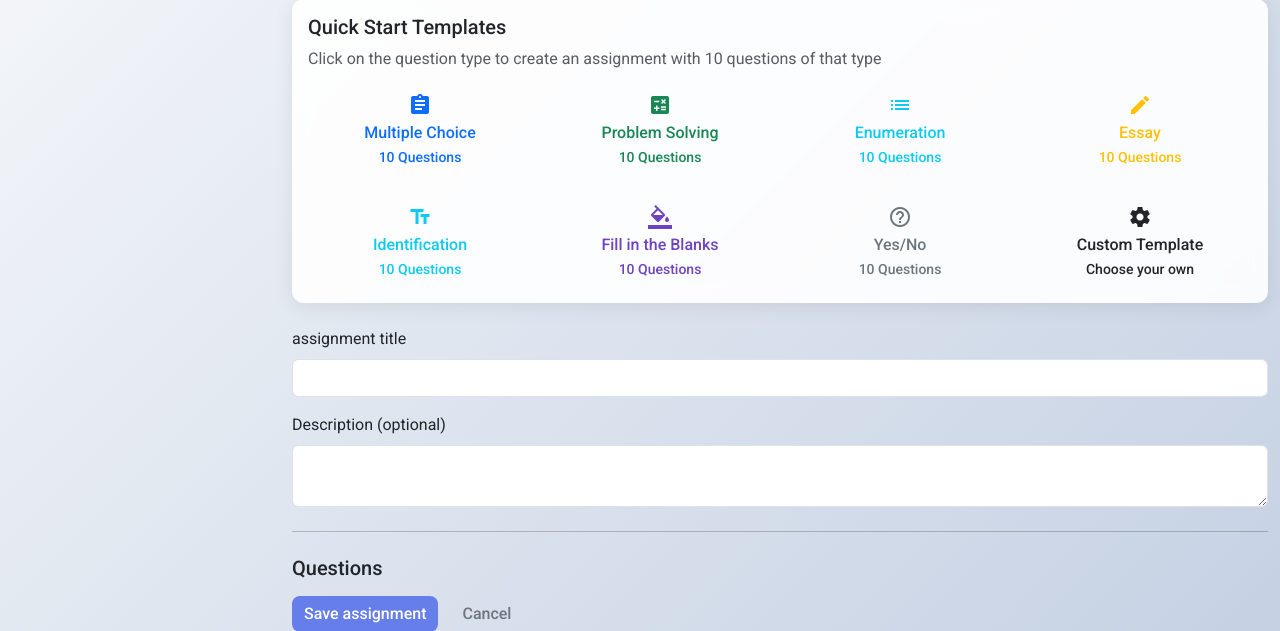
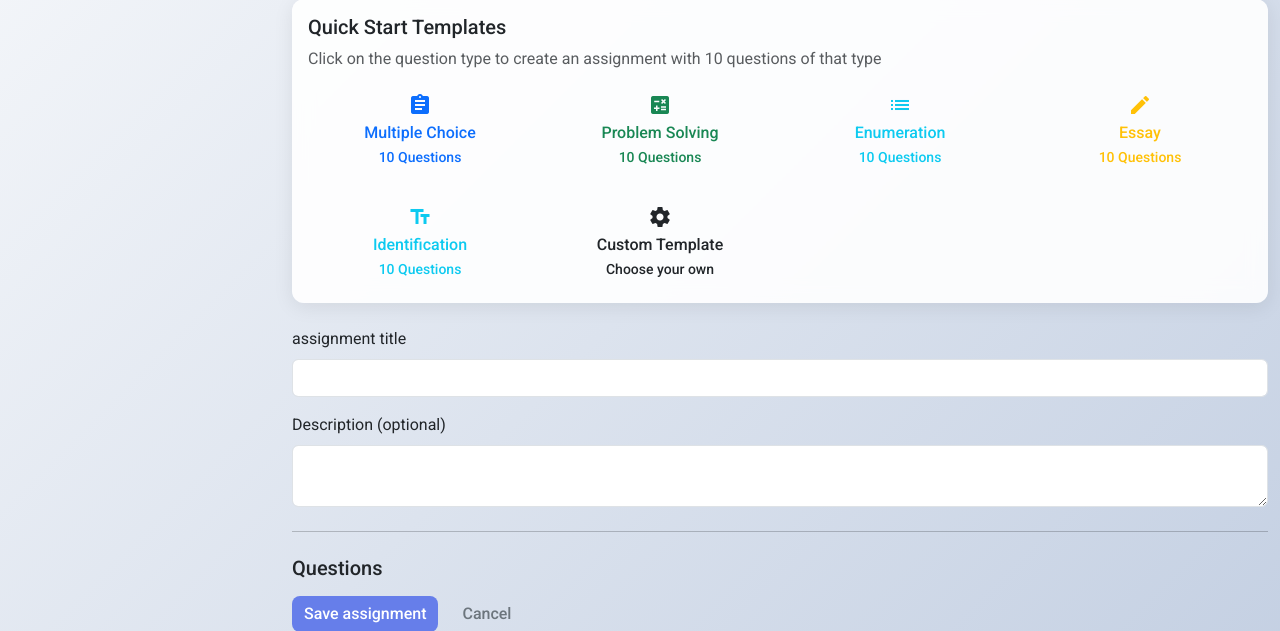
Before and after one commit to aldrinivanmiole-cell/CapstoneProject, a Flask app: page /create_assignment/1 in a window 1280 px wide. Shown: the part 134-765 px from the top of the page. Run offline with Flask 3, Linux system fonts and the light colour scheme; the visitor is signed in with stand-in values (Sample User, id 1); tables that the repository leaves empty hold one stand-in row (values such as "Sample post").

Commit message:
CRITICAL FIX: Assignment creation functionality - removed unsupported question types, fixed data format, enhanced error handling

```diff
--- a/app.py
+++ b/app.py
@@ -2375,12 +2375,15 @@ def create_assignment(class_id):
 
     db = SessionLocal()
     try:
+        print(f"Creating assignment for class {class_id}")
+
         # Ensure class belongs to current teacher, or allow admin
         if session.get("admin_id"):
             class_ = db.query(Class).filter_by(id=class_id).first()
         else:
             class_ = db.query(Class).filter_by(id=class_id, teacher_id=session["teacher_id"]).first()
         if not class_:
+            print(f"Class {class_id} not found")
             flash("Class not found", "danger")
             # Admin returns to assignments list for this class
             if session.get("admin_id"):
@@ -2388,31 +2391,41 @@ def create_assignment(class_id):
             return redirect(url_for("index"))
 
         if request.method == "POST":
+            print("Processing POST request for assignment creation")
             title = request.form.get("title", "").strip()
             description = request.form.get("description", "").strip()
             questions_json = request.form.get("questions", "[]")
 
+            print(f"Assignment title: {title}")
+            print(f"Questions JSON: {questions_json}")
+
             if not title:
+                print("Assignment title is missing")
                 flash("Assignment title is required", "danger")
                 return render_template("create_assignment.html", class_=class_)
 
             try:
                 questions_data = json.loads(questions_json)
+                print(f"Parsed {len(questions_data)} questions")
             except json.JSONDecodeError as e:
+                print(f"JSON decode error: {e}")
                 flash("Invalid questions data", "danger")
                 return render_template("create_assignment.html", class_=class_)
 
             assignment = Assignment(class_id=class_id, title=title, description=description)
             db.add(assignment)
             db.flush()  # get assignment.id
-
-            for q in questions_data:
+            print(f"Created assignment with ID: {assignment.id}")
+
+            for i, q in enumerate(questions_data):
+                print(f"Processing question {i+1}: {q}")
                 q_text = q.get("text", "").strip()
                 q_type = q.get("type")
                 points = int(q.get("points", 1))
                 help_video_url = q.get("help_video_url", "").strip()
 
                 if not q_text or q_type not in ["multiple_choice", "identification", "enumeration", "problem_solving", "essay"]:
+                    print(f"Skipping invalid question {i+1}: type={q_type}, text='{q_text}'")
                     continue  # skip invalid question
 
                 question = Question(
@@ -2424,34 +2437,51 @@ def create_assignment(class_id):
                 )
                 db.add(question)
                 db.flush()
+                print(f"Created question {i+1} with ID: {question.id}")
 
                 # Handle specific types
                 if q_type == "multiple_choice":
                     options = q.get("options", [])
                     correct_answers = q.get("correct_answers", [])
+                    print(f"Multiple choice - options: {options}, correct: {correct_answers}")
                     for opt in options:
-                        db.add(QuestionOption(question_id=question.id, option_text=opt))
+                        if opt.strip():  # Only add non-empty options
+                            db.add(QuestionOption(question_id=question.id, option_text=opt.strip()))
                     for ans in correct_answers:
-                        db.add(CorrectAnswer(question_id=question.id, answer_text=ans))
+                        if ans.strip():  # Only add non-empty answers
+                            db.add(CorrectAnswer(question_id=question.id, answer_text=ans.strip()))
 
                 elif q_type == "identification":
+                    # Support both singular and plural forms for compatibility
                     correct = q.get("correct_answer", "")
-                    if correct:
-                        db.add(CorrectAnswer(question_id=question.id, answer_text=correct))
+                    if not correct:
+                        correct_answers = q.get("correct_answers", [])
+                        correct = correct_answers[0] if correct_answers else ""
+                    print(f"Identification - correct: {correct}")
+                    if correct.strip():
+                        db.add(CorrectAnswer(question_id=question.id, answer_text=correct.strip()))
 
                 elif q_type == "enumeration":
                     correct_answers = q.get("correct_answers", [])
+                    print(f"Enumeration - correct answers: {correct_answers}")
                     for ans in correct_answers:
-                        db.add(CorrectAnswer(question_id=question.id, answer_text=ans))
+                        if ans.strip():  # Only add non-empty answers
+                            db.add(CorrectAnswer(question_id=question.id, answer_text=ans.strip()))
 
                 elif q_type == "problem_solving":
+                    # Support both singular and plural forms for compatibility
                     correct = q.get("correct_answer", "")
-                    if correct:
-                        db.add(CorrectAnswer(question_id=question.id, answer_text=correct))
+                    if not correct:
+                        correct_answers = q.get("correct_answers", [])
+                        correct = correct_answers[0] if correct_answers else ""
+                    print(f"Problem solving - correct: {correct}")
+                    if correct.strip():
+                        db.add(CorrectAnswer(question_id=question.id, answer_text=correct.strip()))
 
                 # essay: no correct answer
 
             db.commit()
+            print("Assignment created successfully")
             flash("Assignment created successfully!", "success")
             if session.get("admin_id"):
                 return redirect(url_for("admin_class_assignments", class_id=class_id))
@@ -2461,10 +2491,16 @@ def create_assignment(class_id):
         return render_template("create_assignment.html", class_=class_)
 
     except SQLAlchemyError as e:
+        print(f"SQLAlchemy error during assignment creation: {e}")
+        import traceback
+        traceback.print_exc()
         db.rollback()
         flash("An error occurred while creating the assignment", "danger")
         return redirect(url_for("index"))
     except Exception as e:
+        print(f"Unexpected error during assignment creation: {e}")
+        import traceback
+        traceback.print_exc()
         db.rollback()
         flash("An error occurred while creating the assignment", "danger")
         return redirect(url_for("index"))
--- a/templates/create_assignment.html
+++ b/templates/create_assignment.html
@@ -50,24 +50,13 @@
         </button>
       </div>
       <div class="col-md-6 col-lg-3">
-        <button type="button" class="btn btn-outline-purple w-100 question-type-btn" data-type="fill_in_the_blanks" onclick="setQuestionType('fill_in_the_blanks')">
-          <span class="material-icons d-block mb-1">format_color_fill</span>
-          Fill in the Blanks<br>
-          <small>10 Questions</small>
-        </button>
-      </div>
-      <div class="col-md-6 col-lg-3">
-        <button type="button" class="btn btn-outline-secondary w-100 question-type-btn" data-type="yes_no" onclick="setQuestionType('yes_no')">
-          <span class="material-icons d-block mb-1">help_outline</span>
-          Yes/No<br>
-          <small>10 Questions</small>
-        </button>
-      </div>
-      <div class="col-md-6 col-lg-3">
         <button type="button" class="btn btn-outline-dark w-100" onclick="showCustomTemplate()">
           <span class="material-icons d-block mb-1">settings</span>
           Custom Template<br>
           <small>Choose your own</small>
+        </button>
+      </div>
+    </div>
         </button>
       </div>
     </div>
@@ -87,9 +76,7 @@
           <label class="form-label">Question Type</label>
           <select class="form-select" id="customType">
             <option value="multiple_choice">Multiple Choice</option>
-            <option value="yes_no">Yes/No</option>
             <option value="identification">Identification</option>
-            <option value="fill_in_the_blanks">Fill in the Blanks</option>
             <option value="problem_solving">Problem Solving</option>
             <option value="enumeration">Enumeration</option>
             <option value="essay">Essay</option>
@@ -179,9 +166,7 @@ let qId = 0;
 
 const typeOptions = [
   {value: 'multiple_choice', label: 'Multiple choice'},
-  {value: 'yes_no', label: 'Yes/No'},
   {value: 'identification', label: 'Identification'},
-  {value: 'fill_in_the_blanks', label: 'Fill in the blanks'},
   {value: 'enumeration', label: 'Enumeration'},
   {value: 'problem_solving', label: 'Problem solving'},
   {value: 'essay', label: 'Essay'}
@@ -214,8 +199,6 @@ function addQuestionOfType(type) {
   if (type === 'multiple_choice') {
     question.options = ['Option A', 'Option B', 'Option C', 'Option D'];
     question.correct_answers = ['Option A'];
-  } else if (type === 'fill_in_the_blanks') {
-    question.correct_answers = ['answer1', 'answer2'];
   }
 
   questions.push(question);
@@ -333,58 +316,11 @@ function renderQuestions() {
       } else if (qt === 'identification') {
         extraDiv.innerHTML = `
           <label class="form-label">Correct answer</label>
-          <input type="text" class="form-control identification-answer" value="${q.correct_answer||''}" placeholder="Enter the correct answer">`;
-        extraDiv.querySelector('.identification-answer').oninput = e => { q.correct_answer = e.target.value; };
-      } else if (qt === 'fill_in_the_blanks') {
-        extraDiv.innerHTML = `
-          <div class="mb-3">
-            <label class="form-label">Question Text</label>
-            <small class="text-muted d-block mb-2">Type your question and use _____ for blanks</small>
-            <div class="alert alert-info p-2">
-              <strong>Example:</strong> The capital of _____ is _____.
-            </div>
-          </div>
-          <div class="mb-3">
-            <label class="form-label">Answers for Blanks</label>
-            <div class="answers-list"></div>
-            <button type="button" class="btn btn-sm btn-success add-answer-btn">+ Add Answer</button>
-          </div>`;
-
-        const answersList = extraDiv.querySelector('.answers-list');
-
-        function renderAnswers() {
-          answersList.innerHTML = '';
-          q.correct_answers = q.correct_answers || [];
-
-          q.correct_answers.forEach((answer, index) => {
-            answersList.innerHTML += `
-              <div class="d-flex gap-2 mb-2">
-                <span class="badge bg-primary">Blank ${index + 1}</span>
-                <input type="text" class="form-control answer-input" value="${answer}" placeholder="Answer ${index + 1}">
-                <button type="button" class="btn btn-sm btn-danger remove-btn" data-index="${index}">×</button>
-              </div>`;
-          });
-
-          // Add event listeners
-          answersList.querySelectorAll('.answer-input').forEach((input, index) => {
-            input.oninput = () => q.correct_answers[index] = input.value;
-          });
-
-          answersList.querySelectorAll('.remove-btn').forEach(btn => {
-            btn.onclick = () => {
-              q.correct_answers.splice(btn.dataset.index, 1);
-              renderAnswers();
-            };
-          });
-        }
-
-        extraDiv.querySelector('.add-answer-btn').onclick = () => {
-          q.correct_answers.push('');
-          renderAnswers();
+          <input type="text" class="form-control identification-answer" value="${(q.correct_answers && q.correct_answers[0]) || q.correct_answer || ''}" placeholder="Enter the correct answer">`;
+        extraDiv.querySelector('.identification-answer').oninput = e => {
+          q.correct_answers = [e.target.value];
+          q.correct_answer = e.target.value; // For backward compatibility
         };
-
-        renderAnswers();
-
       } else if (qt === 'enumeration') {
         extraDiv.innerHTML = `
           <div class="mb-3">
@@ -456,33 +392,11 @@ function renderQuestions() {
       } else if (qt === 'problem_solving') {
         extraDiv.innerHTML = `
           <label class="form-label">Correct answer</label>
-          <input type="text" class="form-control ps-answer" value="${q.correct_answer||''}" placeholder="Enter the correct answer">`;
-        extraDiv.querySelector('.ps-answer').oninput = e => { q.correct_answer = e.target.value; };
-      } else if (qt === 'yes_no') {
-        // Yes/No questions automatically have Yes and No options
-        q.options = ['Yes', 'No'];
-        q.correct_answers = q.correct_answers || [];
-
-        extraDiv.innerHTML = `
-          <div class="mb-3">
-            <label class="form-label">Correct Answer</label>
-            <div class="form-check">
-              <input class="form-check-input" type="radio" name="yes_no_${q.id}" id="yes_${q.id}" value="Yes" ${q.correct_answers.includes('Yes') ? 'checked' : ''}>
-              <label class="form-check-label" for="yes_${q.id}">Yes</label>
-            </div>
-            <div class="form-check">
-              <input class="form-check-input" type="radio" name="yes_no_${q.id}" id="no_${q.id}" value="No" ${q.correct_answers.includes('No') ? 'checked' : ''}>
-              <label class="form-check-label" for="no_${q.id}">No</label>
-            </div>
-          </div>`;
-
-        extraDiv.querySelectorAll('input[type="radio"]').forEach(radio => {
-          radio.onchange = e => {
-            if (e.target.checked) {
-              q.correct_answers = [e.target.value];
-            }
-          };
-        });
+          <input type="text" class="form-control ps-answer" value="${(q.correct_answers && q.correct_answers[0]) || q.correct_answer || ''}" placeholder="Enter the correct answer">`;
+        extraDiv.querySelector('.ps-answer').oninput = e => {
+          q.correct_answers = [e.target.value];
+          q.correct_answer = e.target.value; // For backward compatibility
+        };
       }
       // essay: nothing extra
     }
@@ -550,9 +464,7 @@ function updateQuestionTypeUI(type) {
 function showAddAnotherButton(type) {
   const typeNames = {
     'multiple_choice': 'Multiple Choice',
-    'yes_no': 'Yes/No',
     'identification': 'Identification',
-    'fill_in_the_blanks': 'Fill in the Blanks',
     'enumeration': 'Enumeration',
     'problem_solving': 'Problem Solving',
     'essay': 'Essay'
@@ -616,9 +528,7 @@ function getButtonColor(type) {
     'problem_solving': 'success',
     'enumeration': 'info',
     'essay': 'warning',
-    'identification': 'info',
-    'fill_in_the_blanks': 'purple',
-    'yes_no': 'secondary'
+    'identification': 'info'
   };
   return colors[type] || 'primary';
 }
```
